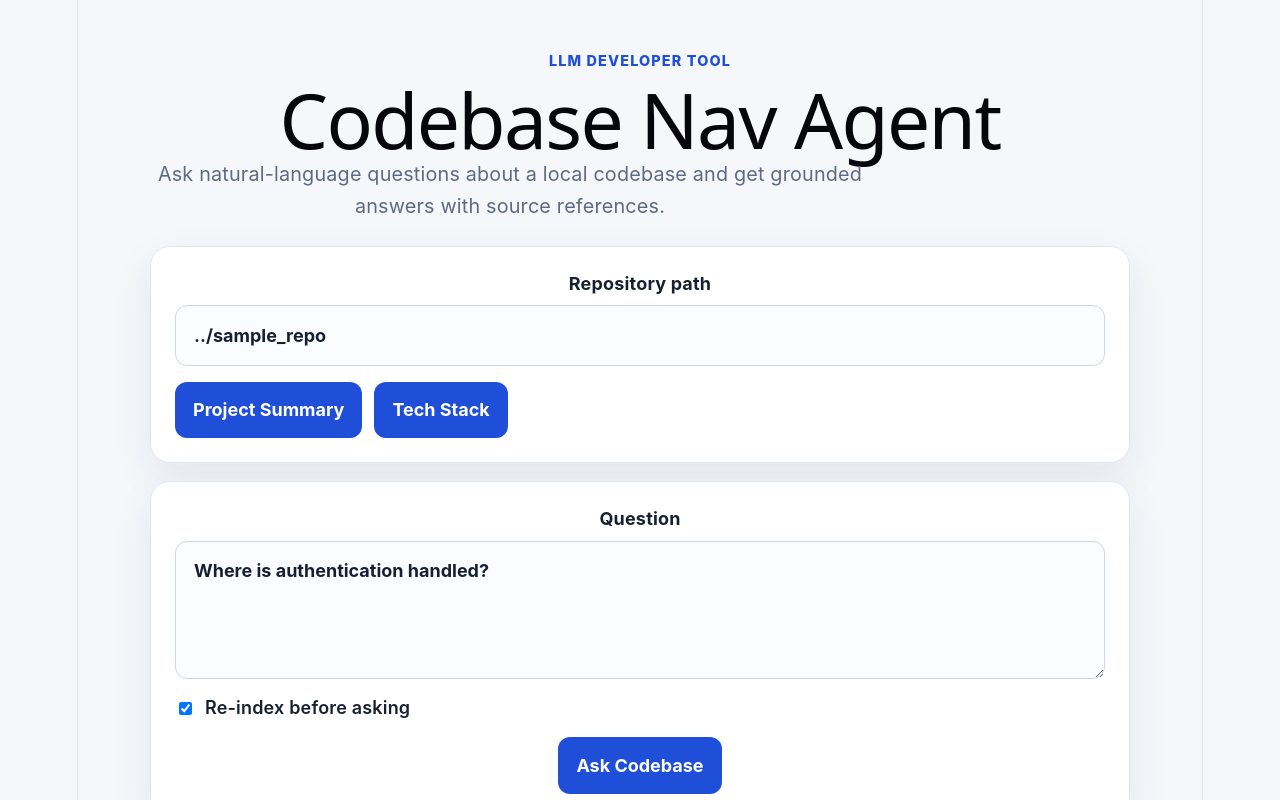
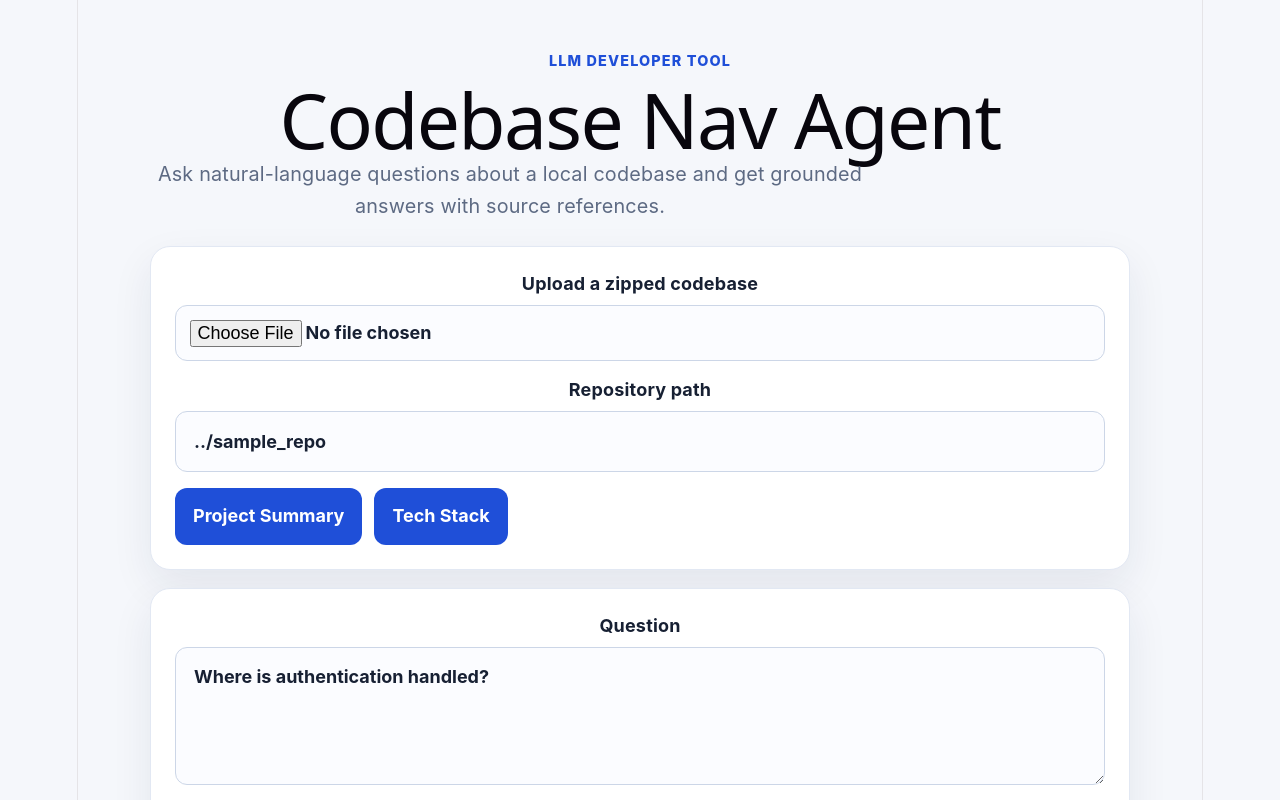
Before and after one commit to MaximVak/Codebase-Nav-Agent, a React app in the folder frontend/: page / in a window 1280 px wide. Shown: the top 800 px of the page. Built offline with nearby package versions, Linux system fonts and the light colour scheme; the HTML template or start-up script is replaced by a standard one.

Commit message:
Add ZIP upload to frontend

```diff
--- a/frontend/src/App.css
+++ b/frontend/src/App.css
@@ -102,6 +102,17 @@ textarea {
   resize: vertical;
 }
 
+input[type="file"] {
+  padding: 0.75rem;
+}
+
+.upload-message {
+  margin-top: -4px;
+  margin-bottom: 16px;
+  color: #40506b;
+  font-weight: 600;
+}
+
 .button-row {
   display: flex;
   gap: 12px;
--- a/frontend/src/App.jsx
+++ b/frontend/src/App.jsx
@@ -10,6 +10,7 @@ function App() {
   const [output, setOutput] = useState("");
   const [sources, setSources] = useState([]);
   const [loading, setLoading] = useState(false);
+  const [uploadMessage, setUploadMessage] = useState("");
 
   async function callApi(endpoint, body) {
     setLoading(true);
@@ -37,6 +38,50 @@ function App() {
       return null;
     } finally {
       setLoading(false);
+    }
+  }
+
+  async function handleUpload(event) {
+    const file = event.target.files[0];
+
+    if (!file) {
+      return;
+    }
+
+    if (!file.name.endsWith(".zip")) {
+      setUploadMessage("Please upload a .zip file.");
+      return;
+    }
+
+    setLoading(true);
+    setOutput("");
+    setSources([]);
+    setUploadMessage("Uploading and extracting ZIP...");
+
+    const formData = new FormData();
+    formData.append("file", file);
+
+    try {
+      const response = await fetch(`${API_BASE_URL}/upload`, {
+        method: "POST",
+        body: formData
+      });
+
+      const data = await response.json();
+
+      if (!response.ok) {
+        throw new Error(data.detail || "Upload failed.");
+      }
+
+      setRepoPath(data.repo_path);
+      setUploadMessage(`Upload complete. Repo path set to: ${data.repo_path}`);
+      setOutput("ZIP uploaded successfully. You can now run Summary, Tech Stack, or Ask Codebase.");
+    } catch (error) {
+      setUploadMessage("");
+      setOutput(`Error: ${error.message}`);
+    } finally {
+      setLoading(false);
+      event.target.value = "";
     }
   }
 
@@ -84,6 +129,18 @@ function App() {
       </section>
 
       <section className="panel">
+        <label>
+          Upload a zipped codebase
+          <input
+            type="file"
+            accept=".zip"
+            onChange={handleUpload}
+            disabled={loading}
+          />
+        </label>
+
+        {uploadMessage && <p className="upload-message">{uploadMessage}</p>}
+
         <label>
           Repository path
           <input
```
